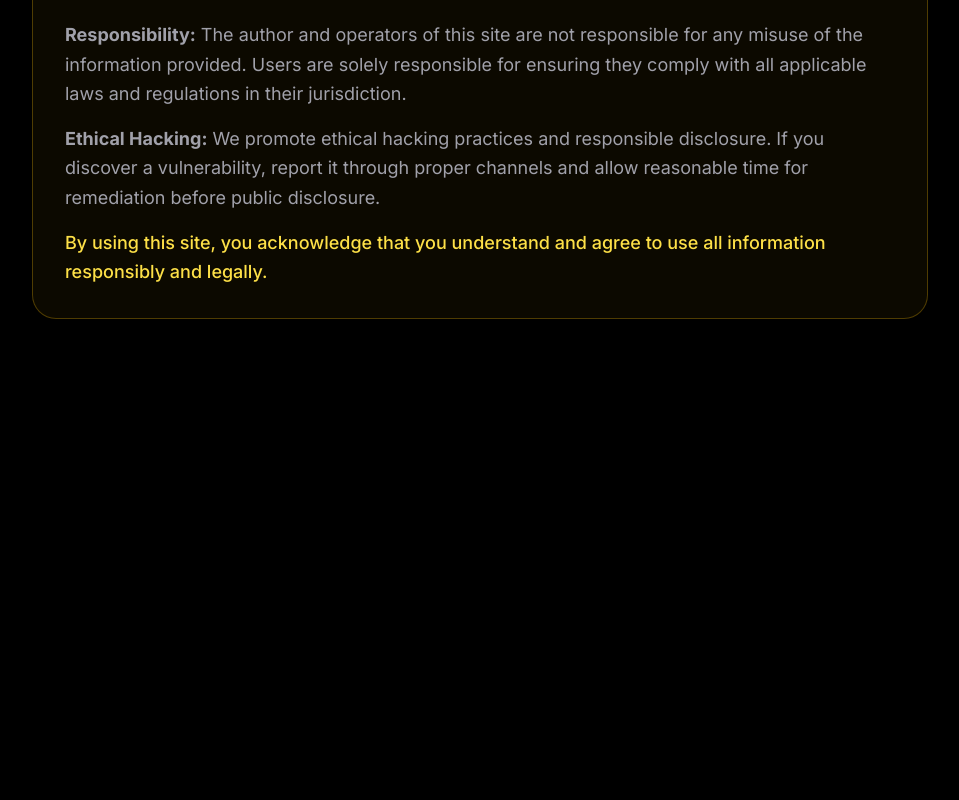
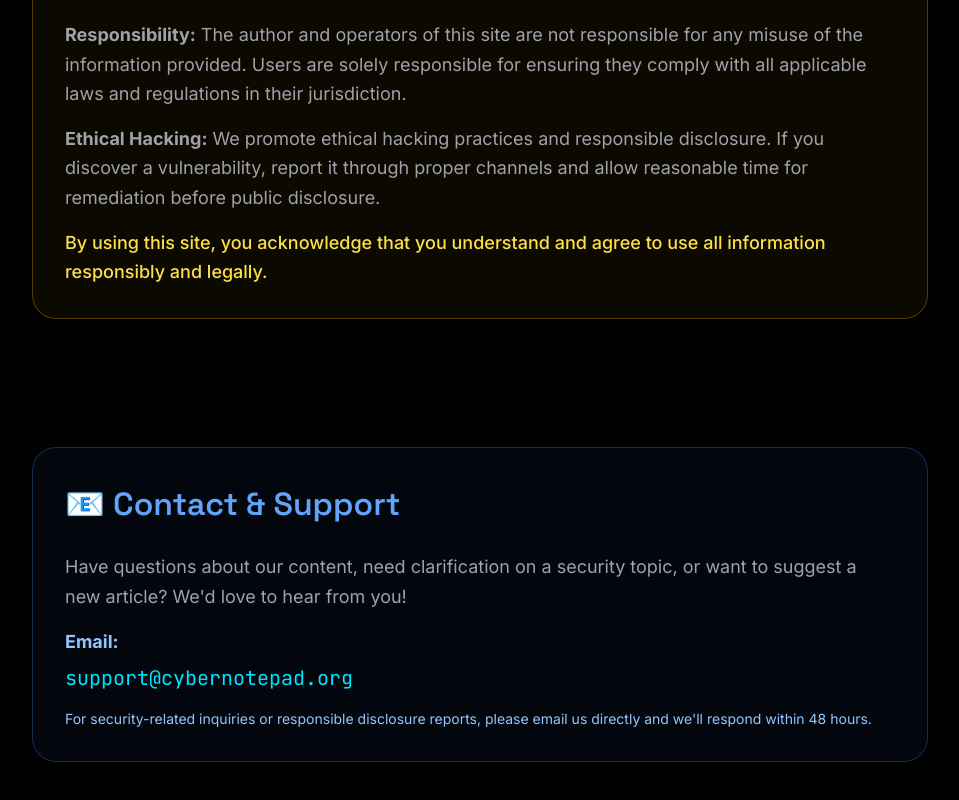
Before and after one commit to Chr-Jan/cybernotepad-website, a React (Vite) app: page /about in a window 1280 px wide. Shown: the part 1358-2158 px from the top of the page, without its empty margins (160-1119 px from the left). Before the commit the page ends 1741 px from the top, so only its background shows below. Built offline with nearby package versions, Linux system fonts and the light colour scheme.

Commit message:
Uncomment Contact Section in AboutPage for visibility

```diff
--- a/src/pages/AboutPage.tsx
+++ b/src/pages/AboutPage.tsx
@@ -82,7 +82,7 @@
       </section>
 
       {/* Contact Section */}
-      {/* <section className="py-16 px-6">
+      <section className="py-16 px-6">
         <div className="container mx-auto max-w-4xl">
           <div className="bg-background-surface-1 rounded-xl p-8 border border-blue-500/30 bg-blue-500/5">
             <h2 className="font-display text-h2 font-semibold text-blue-400 mb-6">📧 Contact & Support</h2>
@@ -108,7 +108,7 @@
             </div>
           </div>
         </div>
-      </section> */}
+      </section>
     </div>
   );
 }
```
